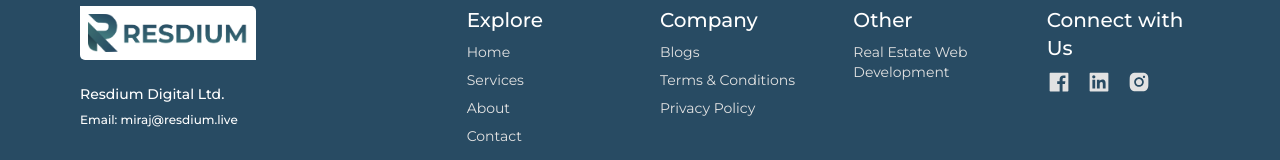
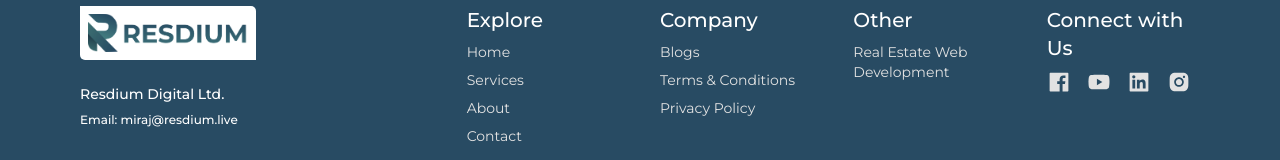
Before and after one commit to itsmiraz/resdium-client-web-design, a Next.js app: page / in a window 1280 px wide. Shown: the part 4937-5097 px from the top of the page. Built offline with nearby package versions, Linux system fonts and the light colour scheme; no server answers.

Commit message:
new changes

```diff
--- a/src/Components/Shared/Footer/Footer.js
+++ b/src/Components/Shared/Footer/Footer.js
@@ -6,6 +6,7 @@ import {
   AiFillFacebook,
   AiFillInstagram,
   AiFillLinkedin,
+  AiFillYoutube
 } from "react-icons/ai";
 
 const Footer = () => {
@@ -103,6 +104,15 @@ const Footer = () => {
             <li>
               <Link
                 target="_blank"
+                aria-label="Youtube Link"
+                href={"https://www.youtube.com/channel/UCAvv4r8dnW8YEMlC0FhJFrQ"}
+              >
+                <AiFillYoutube />
+              </Link>
+            </li>
+            <li>
+              <Link
+                target="_blank"
                 aria-label="Linkdin Link"
                 href={"https://www.linkedin.com/company/resdium/"}
               >
@@ -118,6 +128,7 @@ const Footer = () => {
                 <AiFillInstagram />
               </Link>
             </li>
+
           </ul>
         </div>
       </div>
--- a/src/pages/index.js
+++ b/src/pages/index.js
@@ -26,7 +26,7 @@ export default function Home() {
           content="web design agency, web development services, digital experiences, creative web solutions, captivating websites, engaging user interfaces, website optimization, responsive design, conversion-focused websites, inspirational digital solutions, professional web designers, expert developers, user experience (UX) design, UI/UX optimization, online branding, digital transformation, innovative web solutions, custom web applications, modern website design, mobile-friendly websites, Resdium Digital"
         />
         <meta name="site_name" content="Resdium Digital" key="site_name" />
-        <meta property="og:site_name" content="Resdium Digital" />
+        <meta property="og:site_name" content="Resdium Digital"  key="site_name"  />
         <meta
           property="og:title"
           key="og-title"
```
